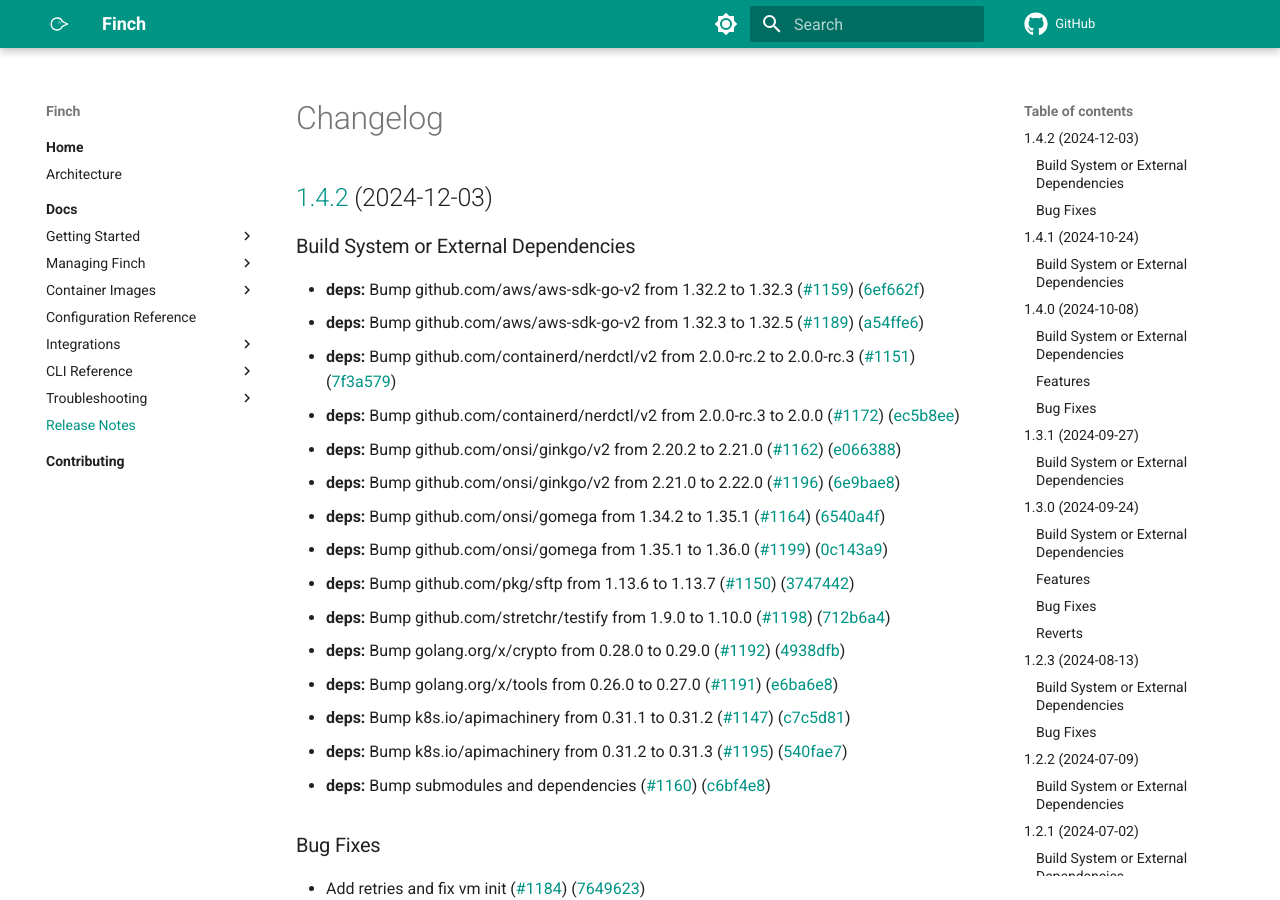
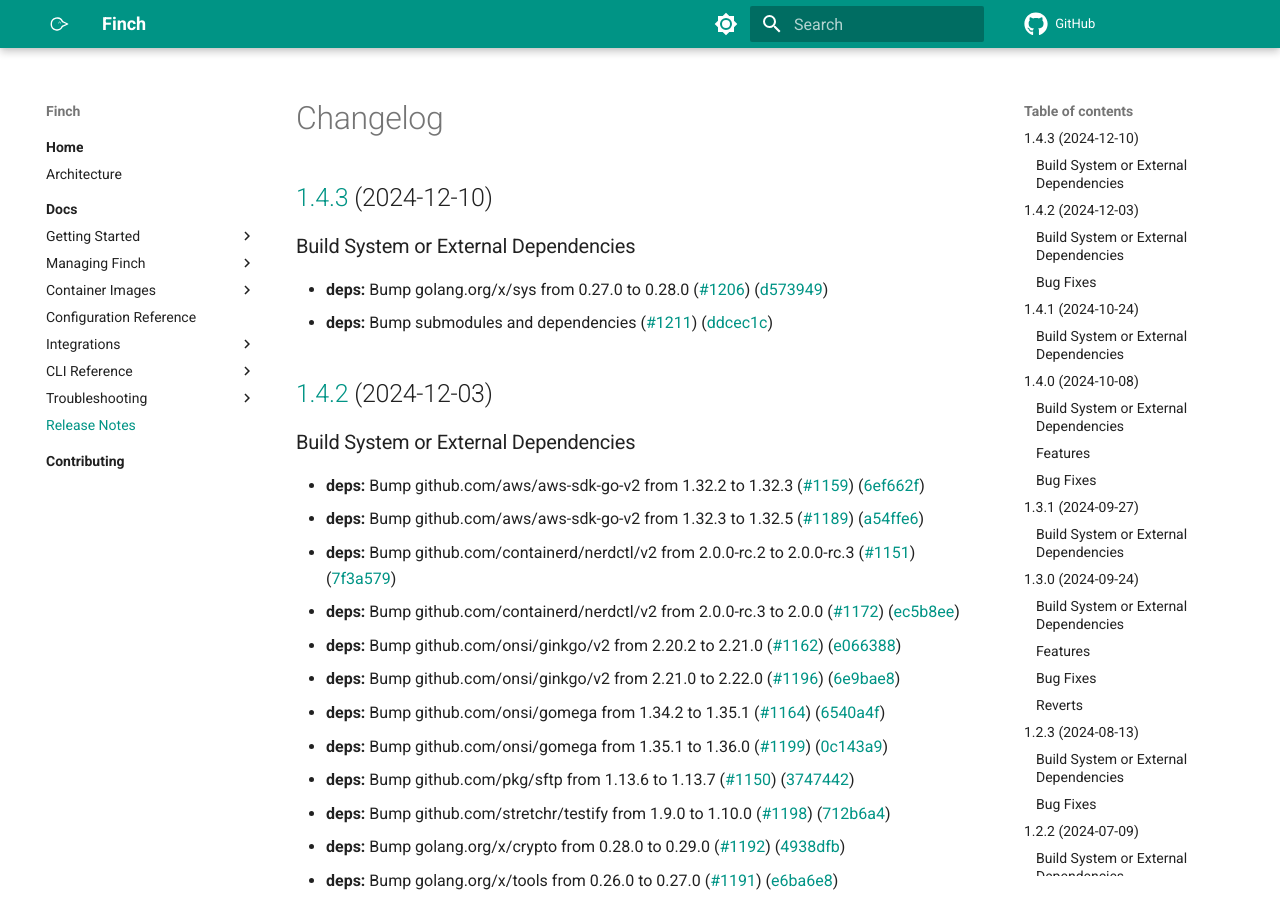
Before and after one commit to runfinch/finch-website, an MkDocs documentation site: the page built from docs/docs/changelog.md, in a window 1280 px wide and 900 px high. Built offline with MkDocs 1.6.1 and Material for MkDocs 9.7.7, drawn with Linux system fonts in a browser that asks for light colours; comment, search, counter and statistics services are not loaded.

Commit message:
[create-pull-request] automated change
Signed-off-by: github-actions[bot] <41898282+github-actions[bot]@users.noreply.github.com>

```diff
--- a/docs/docs/changelog.md
+++ b/docs/docs/changelog.md
@@ -1,4 +1,12 @@
 # Changelog
+
+## [1.4.3](https://github.com/runfinch/finch/compare/v1.4.2...v1.4.3) (2024-12-10)
+
+
+### Build System or External Dependencies
+
+* **deps:** Bump golang.org/x/sys from 0.27.0 to 0.28.0 ([#1206](https://github.com/runfinch/finch/issues/1206)) ([d573949](https://github.com/runfinch/finch/commit/d573949d384a170a1091dd92d8579bb055cd12e3))
+* **deps:** Bump submodules and dependencies ([#1211](https://github.com/runfinch/finch/issues/1211)) ([ddcec1c](https://github.com/runfinch/finch/commit/ddcec1c4b8692749e705f15220eec98b564a5921))
 
 ## [1.4.2](https://github.com/runfinch/finch/compare/v1.4.1...v1.4.2) (2024-12-03)
 
```
